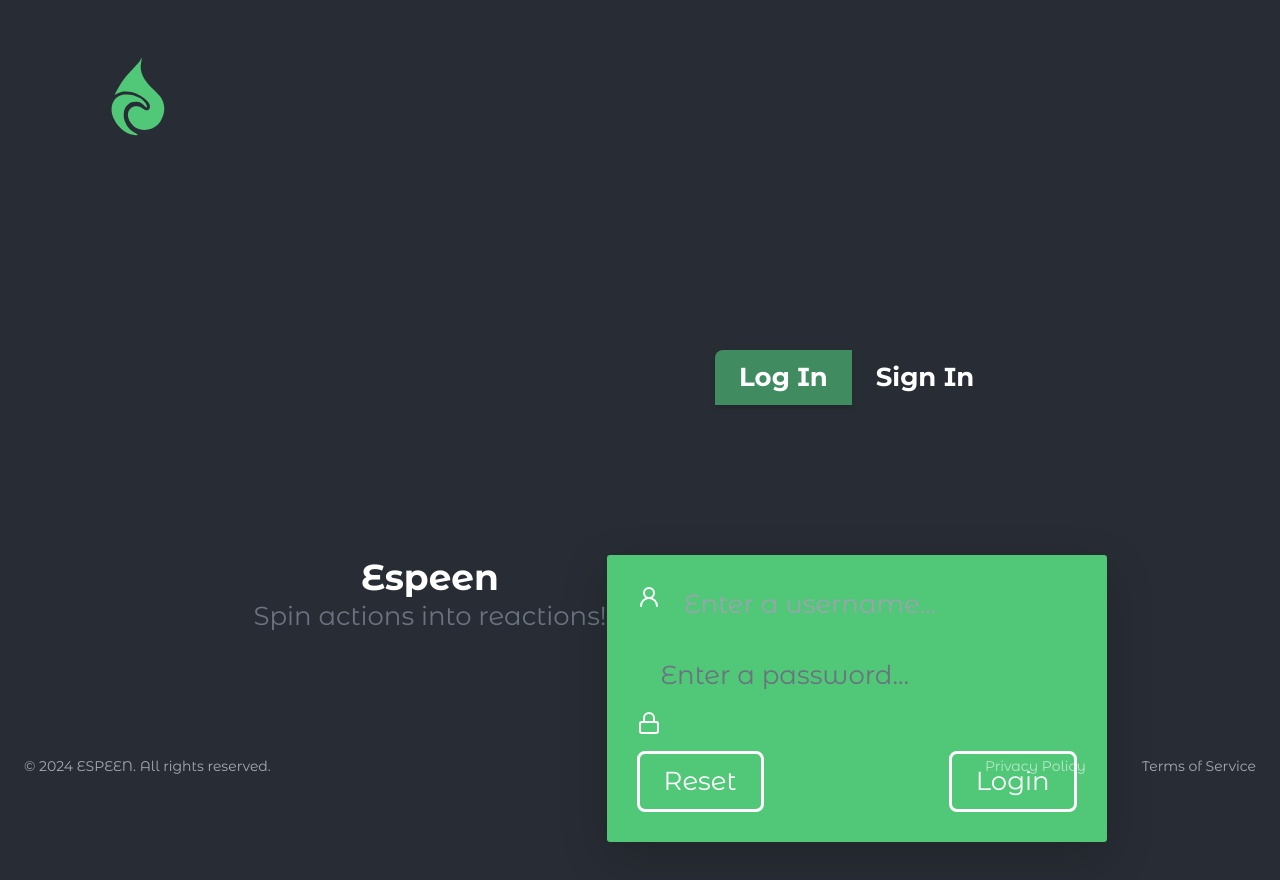
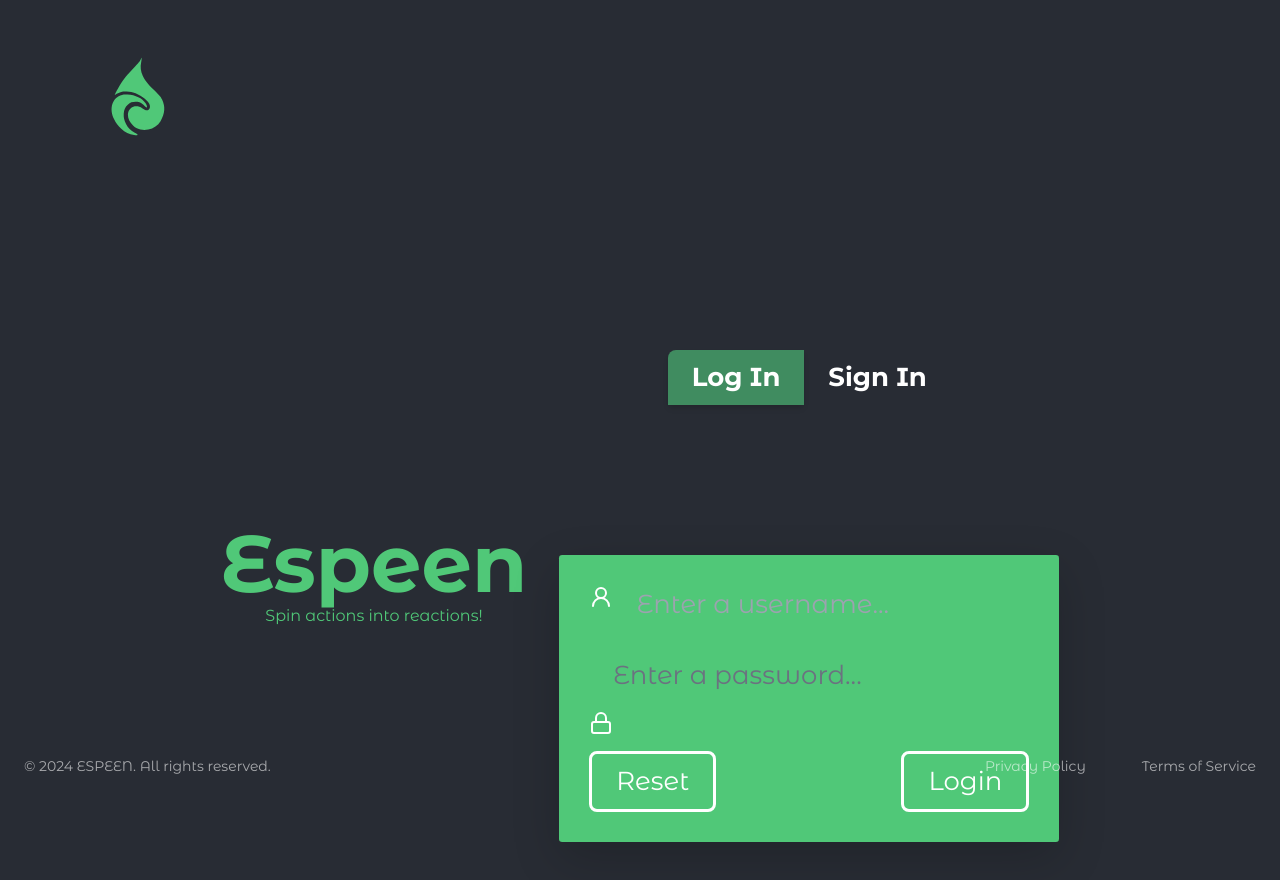
Before and after one commit to EPITECH-ESPEEN/ESPEEN-Frontend, a React (Create React App) app: page /login in a window 1280 px wide. Shown: the top 880 px of the page. Built offline with nearby package versions, Linux system fonts and the light colour scheme.

Commit message:
[+] style(frontend): update header with auth

```diff
--- a/src/App.css
+++ b/src/App.css
@@ -263,13 +263,13 @@ body.achromatopsia.dark .title {
   align-items: center;
 }
 
-.home-h1 {
-  font-size: 2.5rem;
+.homepage-h1 {
+  font-size: 5rem;
   margin-bottom: 20px;
-  color:#50C878
+  color:#50C878;
 }
 
-.home-h2 {
+.homepage-h2 {
   font-size: 1rem;
   margin-bottom: 20px;
   color:#50C878
--- a/src/components/layout/Header.tsx
+++ b/src/components/layout/Header.tsx
@@ -25,7 +25,7 @@ const Header: React.FC = () => {
 
     if (user) {
         return (
-            <nav className="navbar flex justify-between items-center px-5 py-3 drop-shadow-xl md:flex">
+            <nav className="navbar flex justify-between items-center px-5 py-5 drop-shadow-xl md:flex">
 
 {/* TODO: Change to /home (EPSEED profile)*/}
             <Link to="/">
--- a/src/pages/auth/Login.tsx
+++ b/src/pages/auth/Login.tsx
@@ -33,43 +33,20 @@ const Login: React.FC = () => {
         login(loginData);
     };
 
+// TODO: grid
     return (
         <>
-        <MetaData title={'Sign in'} />
-        <div className="page-container">
-            <div className="ml-20">
-                <h1 className="text-4xl font-bold">Espeen</h1>
-                <p className="text-gray-500">Spin actions into reactions!</p>
+            <MetaData title="Sign in" />
+            <div className="page-container grid grid-cols-1 md:grid-cols-2 gap-8">
+                <div className="flex flex-col col-start-1">
+                    <div className="homepage-h1 text-4xl font-bold">Espeen</div>
+                    <div className="homepage-h2">Spin actions into reactions!</div>
+                </div>
+                <div className="flex justify-center items-center">
+                    <AuthForm />
+                </div>
             </div>
-            <AuthForm />
-
-            {/* <div className="login_card">
-                <div className="flex justify-between">
-                    <button className="login_card text-white font-bold py-2 px-4 rounded-tl-lg shadow-md">Log In</button>
-                    <button className="login_card text-white font-bold py-2 px-4 rounded-tr-lg">Sign In</button>
-                </div>
-
-                <form className="space-y-4">
-                <div className="relative">
-                <input
-                    type="text"
-                    className="w-full px-4 py-3 rounded-lg border-2 border-gray-300 focus:ring-2 focus:ring-[#408C60] placeholder-gray-500 text-gray-700"
-                    placeholder=`{}"Enter a username..."``
-                />
-
-            </div>
-            <div className="relative">
-                <input type="password" className="w-full px-4 py-3 rounded-lg border-2 border-gray-300 focus:ring-2 focus:ring-[#408C60] placeholder-gray-500 text-gray-700" placeholder="Enter a password..."/>
-            </div>
-
-            <div className="flex justify-between mt-8">
-                <button type="reset" className="login_button">Reset</button>
-                <button type="submit" className="login_button">Login</button>
-            </div>
-        </form>
-        </div> */}
-    </div>
-    </>
+        </>
     );
 };
 
```
